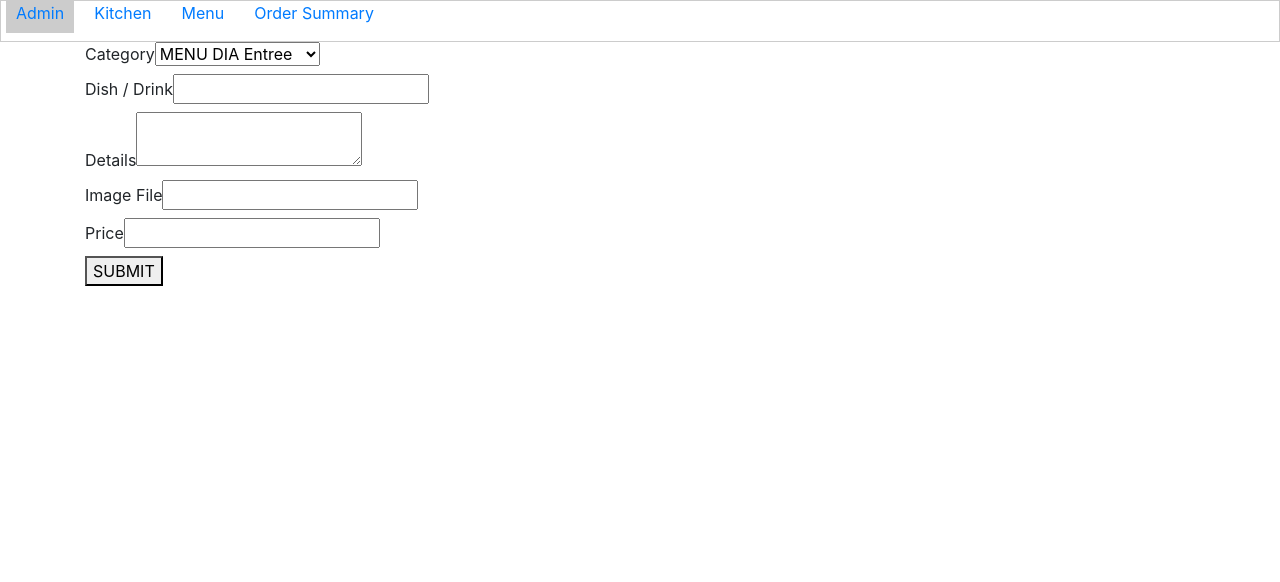
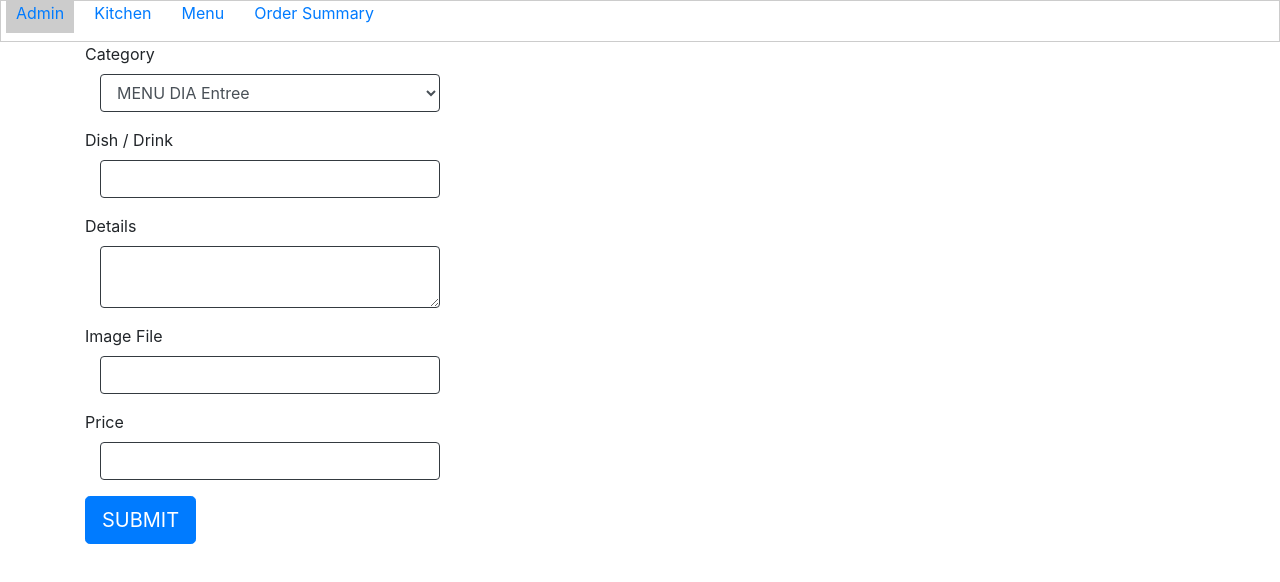
Before and after one commit to ShantiRoseCodes/ZensatezV1, a React (Create React App) app in the folder client/: page /admin in a window 1280 px wide. Shown: the top 582 px of the page. Built offline with nearby package versions, Linux system fonts and the light colour scheme; no server answers.

Commit message:
working app without strikethrough

```diff
--- a/client/src/Views/AdminCreateMenuView.js
+++ b/client/src/Views/AdminCreateMenuView.js
@@ -26,8 +26,10 @@ function AdminCreateMenuView (props) {
         <div className="createMenu">
           <div className="container">
           <form onSubmit = {handleSubmit}>
-            <label> Category </label>
-              <select name="category" value={item.category} onChange={handleChange}>
+            <div className="form-group">
+              <label for="category"> Category </label>
+                <div className="col-4">
+                <select className="form-control border border-dark" id="category" name="category" value={item.category} onChange={handleChange}>
                   <option value="mdEntree"> MENU DIA Entree </option>
                   <option  value="mdMain"> MENU DIA Main </option>
                   <option  value="mdDessert"> MENU DIA Dessert </option>
@@ -38,24 +40,36 @@ function AdminCreateMenuView (props) {
                   <option  value="alcoholic"> Alcoholic </option>
                   <option  value="nonalcoholic"> Nonalcoholic </option>
                 </select>
-              <br></br>
-            <label> Dish / Drink
-              <input type="text" name="dish" value={item.dish} onChange={handleChange}/>
-            </label>
-            <br></br>
-            <label> Details
-              <textarea name="details" value={item.details} onChange={handleChange}></textarea>
-            </label>
-            <br></br>
-            <label> Image File
-              <input type="url" name="imagefile" value={item.imagefile} onChange={handleChange}/>
-            </label>
-            <br></br>
-            <label> Price
-              <input type="number" name="price" value={item.price} onChange={handleChange}/>
-            </label>
-            <br></br>
-            <button type = "submit">SUBMIT</button>
+                </div>
+            </div>
+              <div className="form-group">
+              <label for="formGroupDish" > Dish / Drink </label>
+                <div className="col-4">
+                <input type="text" name="dish" id="formGroupDish" className="form-control border border-dark" value={item.dish} onChange={handleChange} />
+                </div>
+              </div>
+
+              <div className="form-group">
+              <label for="formGroupDetails"> Details </label>
+                <div className="col-4">
+                <textarea id="formGroupDetails" className="form-control border border-dark" name="details" value={item.details} onChange={handleChange}></textarea>
+                </div>
+              </div>
+
+              <div className="form-group">
+              <label for="formGroupImage"> Image File </label>
+                <div className="col-4">
+                <input  id="formGroupImage" className="form-control border border-dark" type="url" name="imagefile" value={item.imagefile} onChange={handleChange}/>
+                </div>
+              </div>
+
+              <div className="form-group">
+              <label for="formGroupPrice"> Price </label>
+                <div className="col-4">
+                <input id="formGroupPrice" className="form-control border border-dark" type="number" name="price" value={item.price} onChange={handleChange}/>
+                </div>
+              </div>
+              <button type = "submit" class="btn btn-primary btn-lg">SUBMIT</button>
             </form>
           </div>
         </div>
--- a/client/src/Views/AdminQueueView.js
+++ b/client/src/Views/AdminQueueView.js
@@ -11,12 +11,31 @@ function AdminQueueView(props) {
 
     return (
         <div className="AdminQueueView">
+            <div className = "container">
             <h2>ORDERS</h2>
             {props.orders.map((element) =>(
                 <li onClick={handleStrike}>
-                {element.date_time} DISH: {element.dish}  QTY: {element.quantity} TABLE:{element.tablenumber}
+                <table class="table table-striped table-bordered">
+                    <thead>
+                        <tr>
+                            <th scope="col"> DATE/TIME </th>
+                            <th scope="col"> DISH </th>
+                            <th scope="col"> QUANTITY </th>
+                            <th scope="col"> TABLE </th>
+                        </tr>
+                    </thead>
+                    <tbody>
+                        <tr>
+                            <td>{element.date_time}</td>
+                            <td>{element.dish}</td>
+                            <td>{element.quantity}</td>
+                            <td>{element.tablenumber}</td>
+                        </tr>
+                    </tbody>
+                </table>
                 </li>
             ))}
+            </div>
         </div>
     );
 }
--- a/client/src/Views/UserMenuView.js
+++ b/client/src/Views/UserMenuView.js
@@ -15,6 +15,10 @@ const handleChange = (event) => {
     setOrderItems({...orderItems, [event.target.name]: event.target.value});
   }
 
+const handleClick = (event) => {
+    setOrderItems({...orderItems, [event.target.name]: event.target.value});
+  }
+
   const handleSubmit = (event) => {
     event.preventDefault();
     props.addOrder(orderItems);
@@ -25,11 +29,16 @@ const handleChange = (event) => {
     return (
         <div className="UserMenuView">
             <div className="container">
-            <h3>Enter your table number.</h3>
-            <form onSubmit = {handleSubmit}>
-            <label>TABLE NUMBER:<input name="tablenumber" value={orderItems.tablenumber} onChange={handleChange} type="number" min="1" max="10"/></label>
-            <h2>Menu</h2>
-            <p>Choose the items you would like to order and hit submit.</p>
+                <h3>Enter your table number.</h3>
+                <form onSubmit = {handleSubmit}>
+
+                <div className="form-group">
+                <label for="inputTableNumber">TABLE NUMBER:<input id="inputTableNumber" className="form-control border border-dark" name="tablenumber" value={orderItems.tablenumber} onChange={handleChange} type="number" min="1" max="10"/></label>
+                </div>
+
+                <h2>Menu</h2>
+                <p>Choose the items you would order, choose the quantity and hit submit.</p>
+
             <ul>
 
                 {props.menu.map((element) => (
@@ -41,24 +50,30 @@ const handleChange = (event) => {
                     </div>
 
                     <div className="col-md">
-                    <button type = "button" name="dish" value = {orderItems.dish = element.dish} onChange={handleChange}> {element.dish} </button>
+                    <button type = "button" class="btn btn-secondary btn-sm" name="dish" value = {element.dish} onClick={handleClick}> {element.dish} </button>
                     <br/> {element.details}
+                    <br/> {element.category}
                     </div>
 
                     <div className="col-sm">
                      EU{element.price}
                     </div>
 
-                    <div className="col-sm">
-                    <input name="quantity" value={orderItems.quantity} type="number" onChange={handleChange} min="1" max="10"/>
-                    </div>
                     </div>
                     </li>
                 ))
                 }
+            </ul>
 
-            </ul>
-                <button type="submit">SUBMIT ORDER</button>
+            <div className = "form-group">
+            <label for="quantity">QUANTITY</label>
+            <div className="col-4">
+            <input id="quantity" class="form-control border border-dark" name="quantity" value={orderItems.quantity} type="number" onChange={handleChange} min="1" max="10"/>
+            </div>
+            </div>
+
+            <button type="submit" className="btn btn-primary btn-lg">SUBMIT ORDER</button>
+
             </form>
             </div>
         </div>
```
Lines whose indentation alone changed are shown as unchanged.
